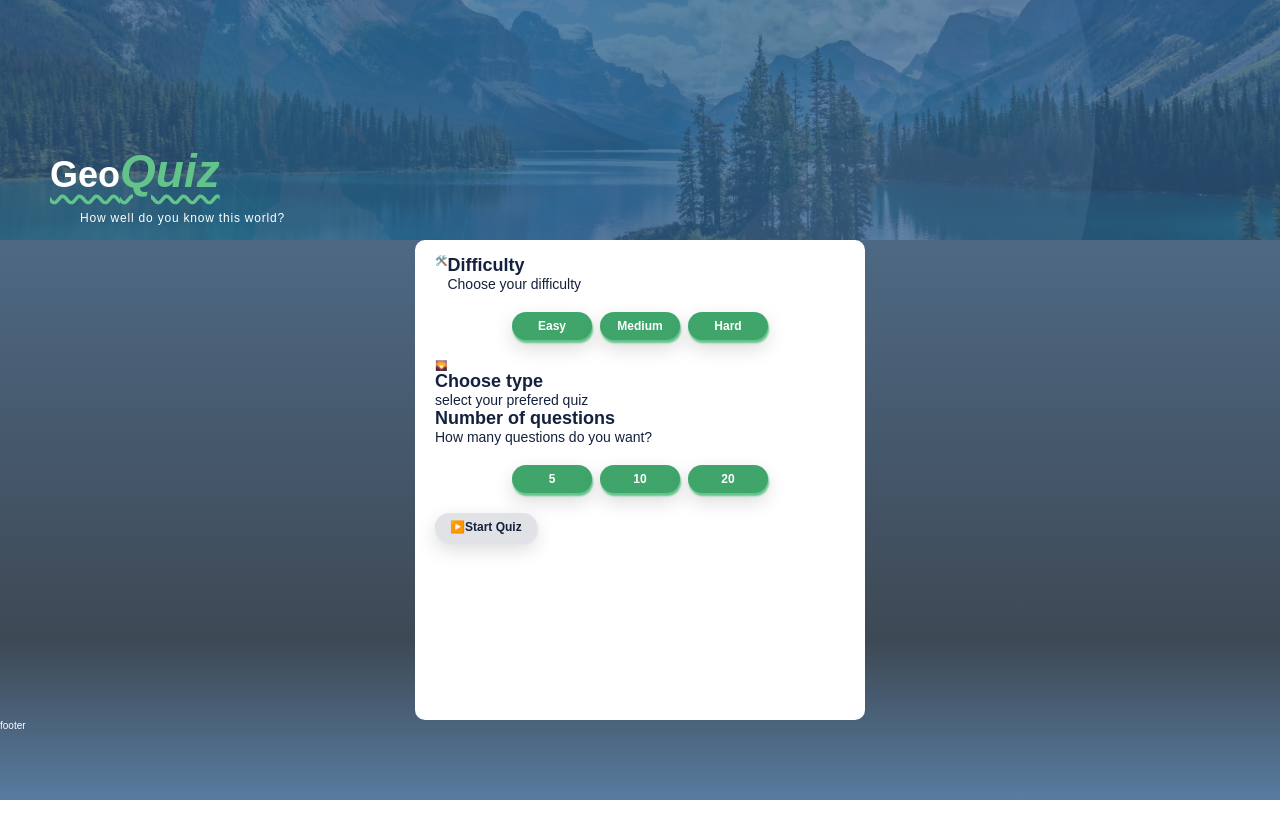
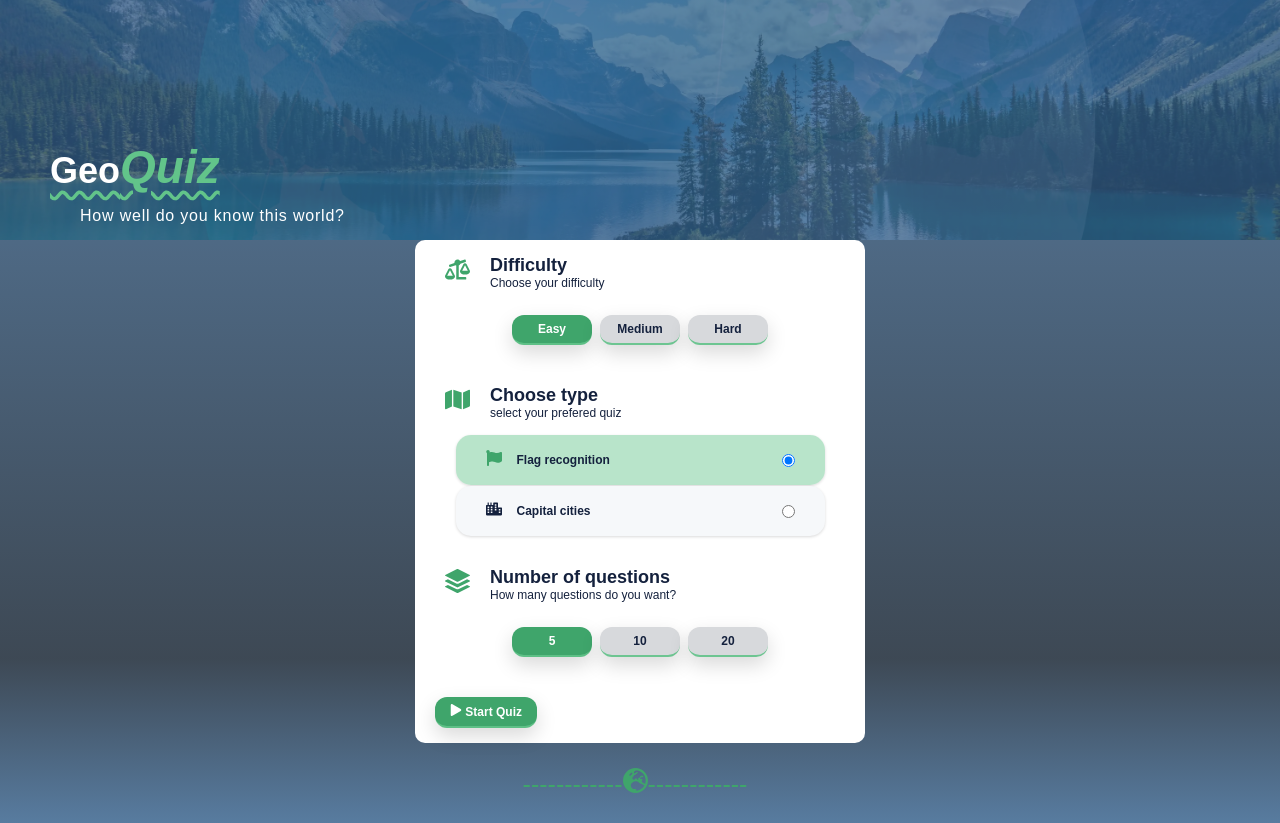
Before and after one commit to Jeroen-Kuilman/geoquiz, a React (Vite) app: page / in a window 1280 px wide. Before the commit the page ends 800 px from the top, so only its background shows below. Built offline with nearby package versions, Linux system fonts and the light colour scheme; no server answers.

Commit message:
feat: added state, added css

```diff
--- a/package.json
+++ b/package.json
@@ -11,7 +11,8 @@
   },
   "dependencies": {
     "react": "^19.3.1",
-    "react-dom": "^19.3.1"
+    "react-dom": "^19.3.1",
+    "react-icons": "^5.7.0"
   },
   "devDependencies": {
     "@eslint/js": "^10.0.1",
--- a/src/App.jsx
+++ b/src/App.jsx
@@ -1,12 +1,28 @@
 import { useEffect, useState } from "react";
+import {
+  FaFlag,
+  FaCity,
+  FaPlay,
+  FaBalanceScaleLeft,
+  FaMap,
+} from "react-icons/fa";
+import { FaEarthEurope } from "react-icons/fa6";
+import { BsStack } from "react-icons/bs";
+
 import Header from "./components/Header";
 import Button from "./components/Button";
+import QuizType from "./components/QuizType";
 import ContentBox from "./components/ContentBox";
 import DifficultySelector from "./components/DifficultySelector";
 import QuizTypeSelector from "./components/QuizTypeSelector";
 import QuestionsAmountSelector from "./components/QuestionsAmountSelector";
 import Footer from "./components/Footer";
+
 function App() {
+  const [quizType, setQuizType] = useState("flag");
+  const [difficultyType, setDifficultyType] = useState("easy");
+  const [questionsAmountType, setQuestionsAmountType] = useState(5);
+
   useEffect(function () {
     async function fetchCountryData() {
       try {
@@ -31,25 +47,88 @@ function App() {
     fetchCountryData();
   }, []);
 
+  function handleQuizType(value) {
+    setQuizType(value);
+  }
+
+  function handleDifficultyType(value) {
+    setDifficultyType(value);
+  }
+
+  function handleQuestionsAmountType(value) {
+    setQuestionsAmountType(value);
+  }
+
   return (
     <div className="app">
       <Header />
-      <ContentBox>
-        <DifficultySelector>
-          <Button>Easy</Button>
-          <Button>Medium</Button>
-          <Button>Hard</Button>
+      <ContentBox playIcon={<FaPlay />}>
+        <DifficultySelector difficultyIcon={<FaBalanceScaleLeft />}>
+          <Button
+            value={"easy"}
+            selectedValue={difficultyType}
+            onClick={handleDifficultyType}
+          >
+            Easy
+          </Button>
+          <Button
+            value={"medium"}
+            selectedValue={difficultyType}
+            onClick={handleDifficultyType}
+          >
+            Medium
+          </Button>
+          <Button
+            value={"hard"}
+            selectedValue={difficultyType}
+            onClick={handleDifficultyType}
+          >
+            Hard
+          </Button>
         </DifficultySelector>
 
-        <QuizTypeSelector></QuizTypeSelector>
+        <QuizTypeSelector quizIcon={<FaMap />}>
+          <QuizType
+            icon={<FaFlag />}
+            text={"Flag recognition"}
+            value={"flag"}
+            selectedValue={quizType}
+            onQuizType={handleQuizType}
+          />
+          <QuizType
+            icon={<FaCity />}
+            text={"Capital cities"}
+            value={"capital"}
+            selectedValue={quizType}
+            onQuizType={handleQuizType}
+          />
+        </QuizTypeSelector>
 
-        <QuestionsAmountSelector>
-          <Button>5</Button>
-          <Button>10</Button>
-          <Button>20</Button>
+        <QuestionsAmountSelector amountIcon={<BsStack />}>
+          <Button
+            value={5}
+            selectedValue={questionsAmountType}
+            onClick={handleQuestionsAmountType}
+          >
+            5
+          </Button>
+          <Button
+            value={10}
+            selectedValue={questionsAmountType}
+            onClick={handleQuestionsAmountType}
+          >
+            10
+          </Button>
+          <Button
+            value={20}
+            selectedValue={questionsAmountType}
+            onClick={handleQuestionsAmountType}
+          >
+            20
+          </Button>
         </QuestionsAmountSelector>
       </ContentBox>
-      <Footer />
+      <Footer icon={<FaEarthEurope />} />
     </div>
   );
 }
--- a/src/components/Button.jsx
+++ b/src/components/Button.jsx
@@ -1,3 +1,10 @@
-export default function Button({ children }) {
-  return <button className="button">{children}</button>;
+export default function Button({ children, value, selectedValue, onClick }) {
+  return (
+    <button
+      className={`button ${selectedValue === value ? "active" : ""}`}
+      onClick={() => onClick(value)}
+    >
+      {children}
+    </button>
+  );
 }
--- a/src/components/ContentBox.jsx
+++ b/src/components/ContentBox.jsx
@@ -1,9 +1,9 @@
-export default function ContentBox({ children }) {
+export default function ContentBox({ children, playIcon }) {
   return (
     <main className="content-box">
       {children}
       <div className="start-quiz-section">
-        <button className="button button-active">▶️Start Quiz</button>
+        <button className="button button active">{playIcon} Start Quiz</button>
       </div>
     </main>
   );
--- a/src/components/DifficultySelector.jsx
+++ b/src/components/DifficultySelector.jsx
@@ -1,14 +1,16 @@
-export default function DifficultySelector({ children }) {
+export default function DifficultySelector({ children, difficultyIcon }) {
   return (
-    <>
-      <div className="difficulty-section">
-        🛠️
+    <section>
+      <div className="content-box-text-section">
+        <span className="content-icon" aria-hidden="true">
+          {difficultyIcon}
+        </span>
         <div>
           <h3>Difficulty</h3>
           <p> Choose your difficulty</p>
         </div>
       </div>
       <div className="button-section">{children}</div>
-    </>
+    </section>
   );
 }
--- a/src/components/Footer.jsx
+++ b/src/components/Footer.jsx
@@ -1,3 +1,7 @@
-export default function Footer() {
-  return <div className="footer">footer</div>;
+export default function Footer({ icon }) {
+  return (
+    <div className="footer">
+      <span className="content-icon">------------{icon}------------</span>
+    </div>
+  );
 }
--- a/src/components/QuestionsAmountSelector.jsx
+++ b/src/components/QuestionsAmountSelector.jsx
@@ -1,13 +1,16 @@
-export default function QuestionsAmountSelector({ children }) {
+export default function QuestionsAmountSelector({ children, amountIcon }) {
   return (
-    <>
-      <div className="question-amount-section">
+    <section>
+      <div className="content-box-text-section">
+        <span className="content-icon" aria-hidden="true">
+          {amountIcon}
+        </span>
         <div>
           <h3>Number of questions</h3>
           <p>How many questions do you want?</p>
         </div>
       </div>
       <div className="button-section">{children}</div>
-    </>
+    </section>
   );
 }
--- /dev/null
+++ b/src/components/QuizType.jsx
@@ -0,0 +1,26 @@
+export default function QuizType({
+  text,
+  icon,
+  value,
+  selectedValue,
+  onQuizType,
+}) {
+  return (
+    <div className={`quiz-type-box ${selectedValue === value ? "active" : ""}`}>
+      <label className="quiz-type-label">
+        <span className={`quiz-icon ${selectedValue == value ? "active" : ""}`}>
+          {icon}
+        </span>
+        <p>{text}</p>
+        <input
+          className="quiz-checkbox"
+          type="radio"
+          value={value}
+          onChange={(e) => onQuizType(e.target.value)}
+          checked={selectedValue === value}
+          name="quizType"
+        />
+      </label>
+    </div>
+  );
+}
--- a/src/components/QuizTypeSelector.jsx
+++ b/src/components/QuizTypeSelector.jsx
@@ -1,14 +1,16 @@
-export default function QuizTypeSelector({ children }) {
+export default function QuizTypeSelector({ children, quizIcon }) {
   return (
-    <>
-      <div className="question-type-section">
-        🌄
+    <section>
+      <div className="content-box-text-section">
+        <span className="content-icon" aria-hidden="true">
+          {quizIcon}
+        </span>
         <div>
           <h3>Choose type</h3>
           <p>select your prefered quiz</p>
         </div>
       </div>
       <div>{children}</div>
-    </>
+    </section>
   );
 }
--- a/src/index.css
+++ b/src/index.css
@@ -6,9 +6,10 @@
   --dark-green: #3fa56bff;
   --light-green: #62c48aff;
   --light-green-transparent: rgb(98, 196, 138, 90%);
-  --grey: rgb(224, 226, 230);
+  --light-green-extreme-transparent: rgb(98, 196, 138, 45%);
+
+  --grey: #d7d9dc;
   --off-white: #f6f8faff;
-  --off-white-transparent: rgb(246, 248, 250, 50%);
   --white: #ffffffff;
 
   --dark-blue-text: #14213d;
@@ -118,6 +119,7 @@ p {
   width: min(96%, 45rem);
   margin: auto;
   padding: 1.5rem 2rem;
+  gap: 3rem;
 
   background-color: var(--white);
 
@@ -127,6 +129,10 @@ p {
 .footer {
   min-height: 10dvh;
   color: var(--white);
+  display: flex;
+  flex-direction: row;
+  justify-content: center;
+  align-items: center;
 }
 
 .button-section {
@@ -134,21 +140,21 @@ p {
   flex-direction: row;
   justify-content: center;
   gap: 0.8rem;
-  padding: 2rem;
+  padding: 1rem;
 }
 .button {
   min-width: 8rem;
-  background: var(--dark-green);
+  background: var(--grey);
   cursor: pointer;
   padding: 0.7rem 1.5rem;
-  border-radius: 2rem;
+  border-radius: 1.2rem;
   border: none;
-  box-shadow:
-    1px 3px 2px var(--light-green),
-    0 8px 20px rgba(0, 0, 0, 0.15);
+  border-bottom: solid 0.2rem;
+  border-color: var(--light-green-transparent);
+  box-shadow: 0 8px 20px rgba(0, 0, 0, 0.15);
 
   font-size: 1.2rem;
-  color: var(--white);
+  color: var(--dark-blue-text);
   font-weight: 700;
 
   transition:
@@ -160,25 +166,17 @@ p {
 
 .button:active {
   transform: translateY(3px);
-
-  box-shadow:
-    0 2px 0 var(--light-green),
-    0 3px 8px rgba(0, 0, 0, 0.15);
+  box-shadow: 0 3px 8px rgba(0, 0, 0, 0.15);
 }
 
-.button-active {
-  background-color: var(--grey);
-  box-shadow:
-    1px 3px 2px var(--grey),
-    0 8px 20px rgba(0, 0, 0, 0.15);
-  color: var(--dark-blue-text);
+.button.active {
+  background-color: var(--dark-green);
+  box-shadow: 0 8px 20px rgba(0, 0, 0, 0.15);
+  color: var(--white);
 }
-.button-active:active {
+.button.active:active {
   transform: translateY(3px);
-
-  box-shadow:
-    0 2px 0 var(--grey),
-    0 3px 8px rgba(0, 0, 0, 0.15);
+  box-shadow: 0 3px 8px rgba(0, 0, 0, 0.15);
 }
 
 .title-box {
@@ -200,12 +198,68 @@ p {
 }
 
 .sub-title {
-  font-size: 1.2rem;
+  font-size: 1.6rem;
   letter-spacing: 0.08rem;
   padding: 0 3rem;
 }
 
-.difficulty-section {
+.content-box-text-section {
   display: flex;
   flex-direction: row;
+  margin-bottom: 1.5rem;
 }
+.content-box-text-section p {
+  font-size: 1.2rem;
+}
+
+.content-icon {
+  color: var(--dark-green);
+  align-self: center;
+  padding: 0 2rem 0 1rem;
+  font-size: 2.5rem;
+}
+
+.quiz-type-box {
+  border-radius: 1.5rem;
+  background: var(--off-white);
+  width: 90%;
+  justify-self: center;
+  margin-bottom: 0.1rem;
+  box-shadow: 0 1px 3px rgba(0, 0, 0, 0.15);
+
+  transition:
+    background-color 0.2s,
+    transform 0.1s;
+}
+
+.quiz-type-box:hover {
+  transform: translateY(-1px);
+}
+
+.quiz-type-label {
+  display: grid;
+  grid-template-columns: auto 1fr auto;
+
+  align-items: center;
+  gap: 1.5rem;
+
+  padding: 1.5rem 3rem;
+  cursor: pointer;
+}
+.quiz-type-label p {
+  font-size: 1.2rem;
+  font-weight: 600;
+}
+
+.quiz-icon {
+  color: var(--dark-blue-text);
+  font-size: 1.6rem;
+}
+
+.quiz-type-box.active {
+  background-color: var(--light-green-extreme-transparent);
+}
+
+.quiz-icon.active {
+  color: var(--dark-green);
+}
```
Also changed, not shown: 1 other file (tests, documents, lock files or other folders).
